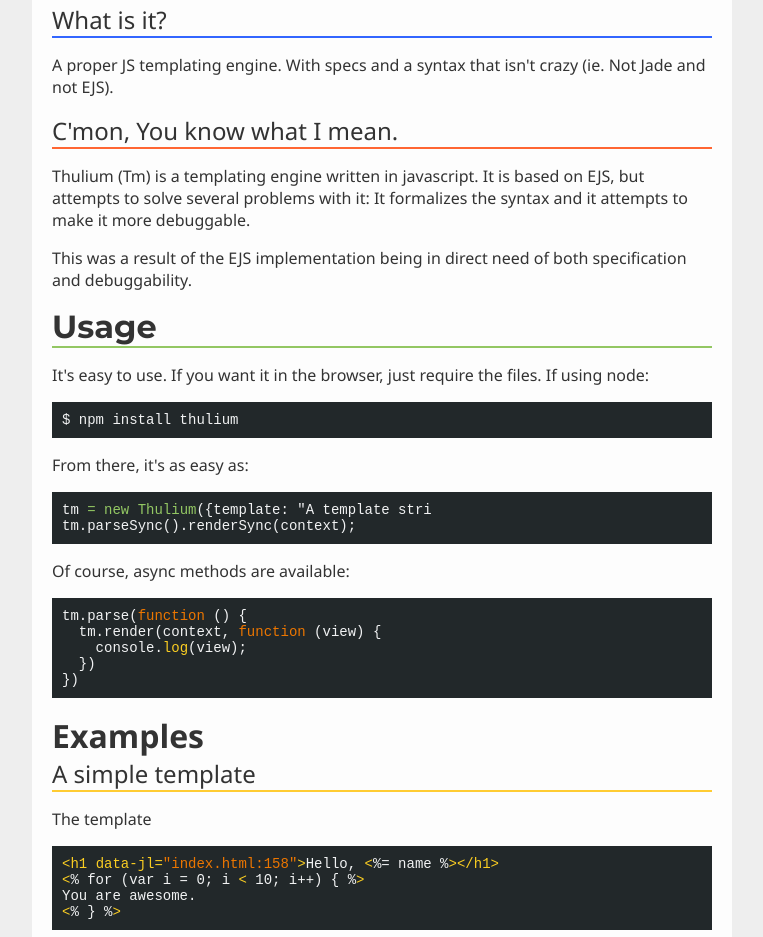
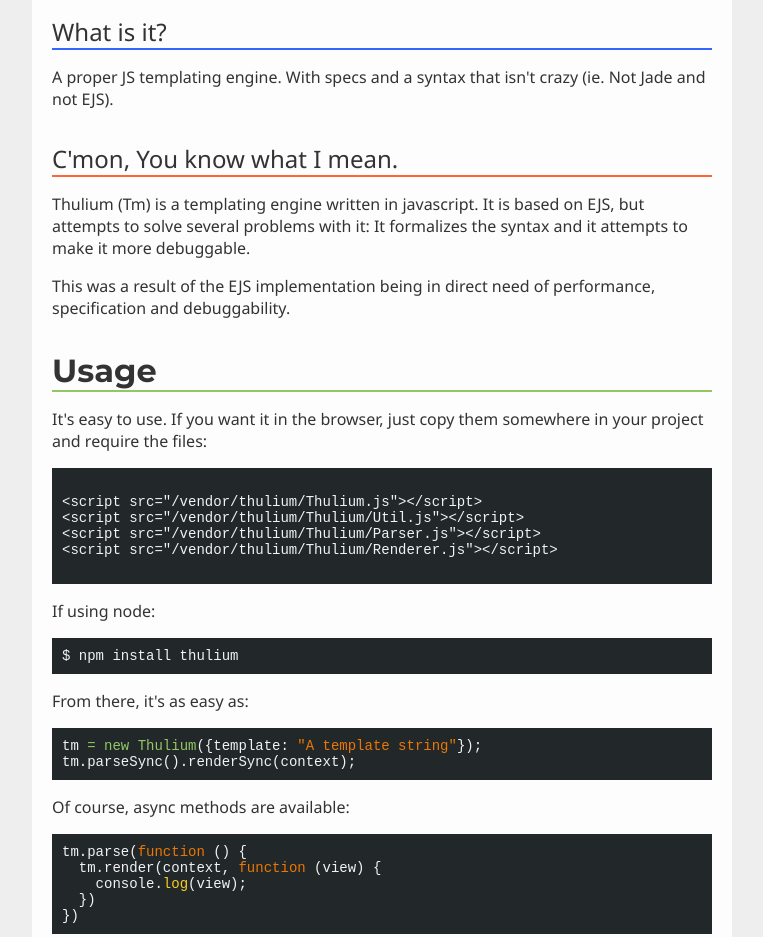
Before and after one commit to placeit-envato/thulium, a website: page index.html in a window 1280 px wide. Shown: the part 514-1451 px from the top of the page, without its empty margins (258-1021 px from the left). Drawn offline with Linux system fonts and the light colour scheme.

Commit message:
Some padding changes for tightness + text fixes
Adds more examples on usage, and corrects text that got cutoff

```diff
--- a/css/style.css
+++ b/css/style.css
@@ -97,6 +97,7 @@
 
 .title {
 	font-size: 24px;
+  margin-top: 32px;
 	/*font-weight: bold;*/
 }
 
@@ -104,6 +105,7 @@
 	font-family : 'Montserrat', sans-serif;
 	font-size: 32px;
 	font-weight: bold;
+  margin-top: 32px;
 }
 
 .title.first{
@@ -219,3 +221,7 @@
 	color : #7194FF;
 	font-weight: bold;
 }
+
+.unit h1 {
+  margin-top: 64px;
+}
--- a/index.html
+++ b/index.html
@@ -129,17 +129,24 @@
         <div class="title third">C'mon, You know what I mean.</div>
         <p class="content">
           <p>Thulium (Tm) is a templating engine written in javascript. It is based on EJS, but attempts to solve several problems with it: It formalizes the syntax and it attempts to make it more debuggable.</p>
-          <p>This was a result of the EJS implementation being in direct need of both specification and debuggability.</p>
+          <p>This was a result of the EJS implementation being in direct need of performance, specification and debuggability.</p>
         </p>
       </div>
 
       <div class="unit">
         <div class="title fourth h1">Usage</div>
         <p class="content">
-          <p>It's easy to use. If you want it in the browser, just require the files. If using node:</p>
+        <p>It's easy to use. If you want it in the browser, just copy them somewhere in your project and require the files: </p>
+          <pre><code>
+&lt;script src="/vendor/thulium/Thulium.js"&gt;&lt;/script&gt;
+&lt;script src="/vendor/thulium/Thulium/Util.js"&gt;&lt;/script&gt;
+&lt;script src="/vendor/thulium/Thulium/Parser.js"&gt;&lt;/script&gt;
+&lt;script src="/vendor/thulium/Thulium/Renderer.js"&gt;&lt;/script&gt;
+          </code></pre>
+        <p> If using node:</p>
           <pre><code >$ npm install thulium</code></pre>
           <p>From there, it's as easy as:</p>
-          <pre><code data-language="javascript">tm = new Thulium({template: "A template stri
+          <pre><code data-language="javascript">tm = new Thulium({template: "A template string"});
 tm.parseSync().renderSync(context);</code></pre></div>
           <p>Of course, async methods are available:</p>
           <pre><code data-language="javascript">tm.parse(function () {
```
